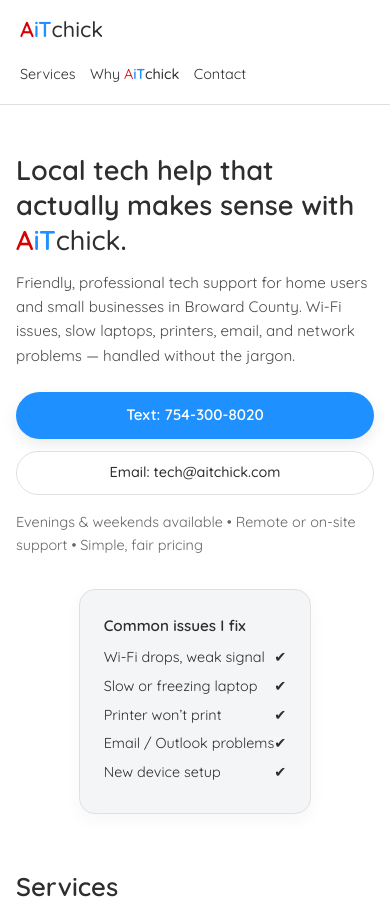
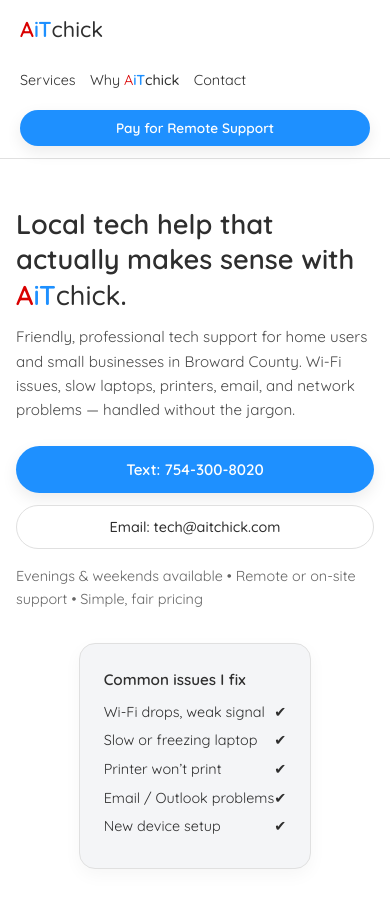
Before and after one commit to ag1network/aitchick, a plain HTML site: page index.html in a window 390 px wide. Shown: the top 910 px of the page. Drawn offline with Linux system fonts and the light colour scheme.

Commit message:
Added Payment info index.html

```diff
--- a/index.html
+++ b/index.html
@@ -4,7 +4,7 @@
   <meta charset="UTF-8" />
   <title>AiTchick – Local Tech Support</title>
   <meta name="viewport" content="width=device-width, initial-scale=1" />
-  <meta name="description" content="AiTchick provides friendly, local tech support for home users and small businesses in Broward County – Wi-Fi, laptops, printers, and networks." />
+  <meta name="description" content="AiTchick provides friendly, local tech support for home users and small businesses in Broward County – Wi-Fi, laptops, printers, email, and networks." />
 
   <!-- Google Font: Quicksand -->
   <link href="https://fonts.googleapis.com/css2?family=Quicksand:wght@400;500;600&display=swap" rel="stylesheet">
@@ -66,6 +66,14 @@
     .logo-iT { color: var(--blue); font-weight: 700; }
     .logo-chick { color: var(--gray); font-weight: 500; }
 
+    .nav-right {
+      display: flex;
+      align-items: center;
+      gap: 1rem;
+      flex-wrap: wrap;
+      justify-content: flex-end;
+    }
+
     .nav-links {
       display: flex;
       gap: 1.25rem;
@@ -103,6 +111,12 @@
       background: #0070d4;
       transform: translateY(-1px);
       box-shadow: 0 8px 20px rgba(0,0,0,0.12);
+    }
+
+    .nav-pay {
+      font-size: 0.85rem;
+      padding: 0.45rem 1.1rem;
+      white-space: nowrap;
     }
 
     .btn-outline {
@@ -283,9 +297,21 @@
         align-items: flex-start;
       }
 
+      .nav-right {
+        width: 100%;
+        justify-content: space-between;
+        gap: 0.75rem;
+        margin-top: 0.4rem;
+      }
+
       .nav-links {
         font-size: 0.9rem;
         gap: 0.9rem;
+      }
+
+      .nav-pay {
+        width: 100%;
+        text-align: center;
       }
 
       main {
@@ -352,6 +378,8 @@
       <div class="logo-text">
         <span class="logo-A">A</span><span class="logo-iT">iT</span><span class="logo-chick">chick</span>
       </div>
+
+      <div class="nav-right">
         <nav class="nav-links">
           <a href="#services">Services</a>
           <a href="#why">
@@ -359,6 +387,14 @@
           </a>
           <a href="#contact">Contact</a>
         </nav>
+
+        <!-- Payment button in header -->
+        <a class="btn-primary nav-pay"
+           href="https://buy.stripe.com/9B614gfsY316aR75gk3VC00"
+           target="_blank">
+           Pay for Remote Support
+        </a>
+      </div>
     </div>
   </header>
 
@@ -480,7 +516,7 @@
     <!-- CONTACT -->
     <section id="contact">
       <h2>Contact</h2>
-      <p class="section-intro">Send a quick message with your issue and location — you'll get a fast reply.</p>
+      <p class="section-intro">Send a quick message and you'll get a fast reply.</p>
 
       <div class="contact-box">
         <p>
@@ -499,10 +535,6 @@
             <a href="mailto:tech@aitchick.com">tech@aitchick.com</a>
           </div>
         </div>
-
-        <p style="margin-top:0.9rem;font-size:0.9rem;color:#555;">
-          In your message include your location, device, and whether you prefer remote or on-site support.
-        </p>
       </div>
     </section>
   </main>
```
Lines whose indentation alone changed are shown as unchanged.
